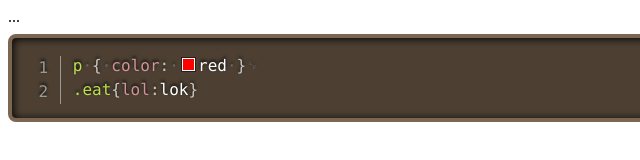
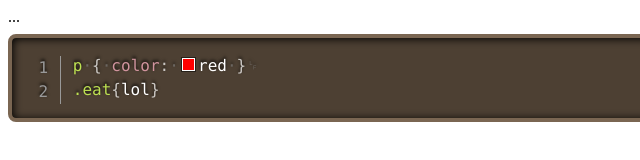
Before and after one commit to TheMysteryOfCode/TheCodeDynasty, a plain HTML site: page index.html in a window 1280 px wide. Shown: the full height of the page, 0-640 px from the left. Drawn offline with Linux system fonts and the light colour scheme; some packages are replaced by stand-ins of ours; a script that the page names is missing.

Commit message:
Update index.html

```diff
--- a/index.html
+++ b/index.html
@@ -11,7 +11,7 @@
   <code class="language-css">
 
     p { color: red }
-    .eat{lol:lok}
+    .eat{lol}
 
 
 
```
